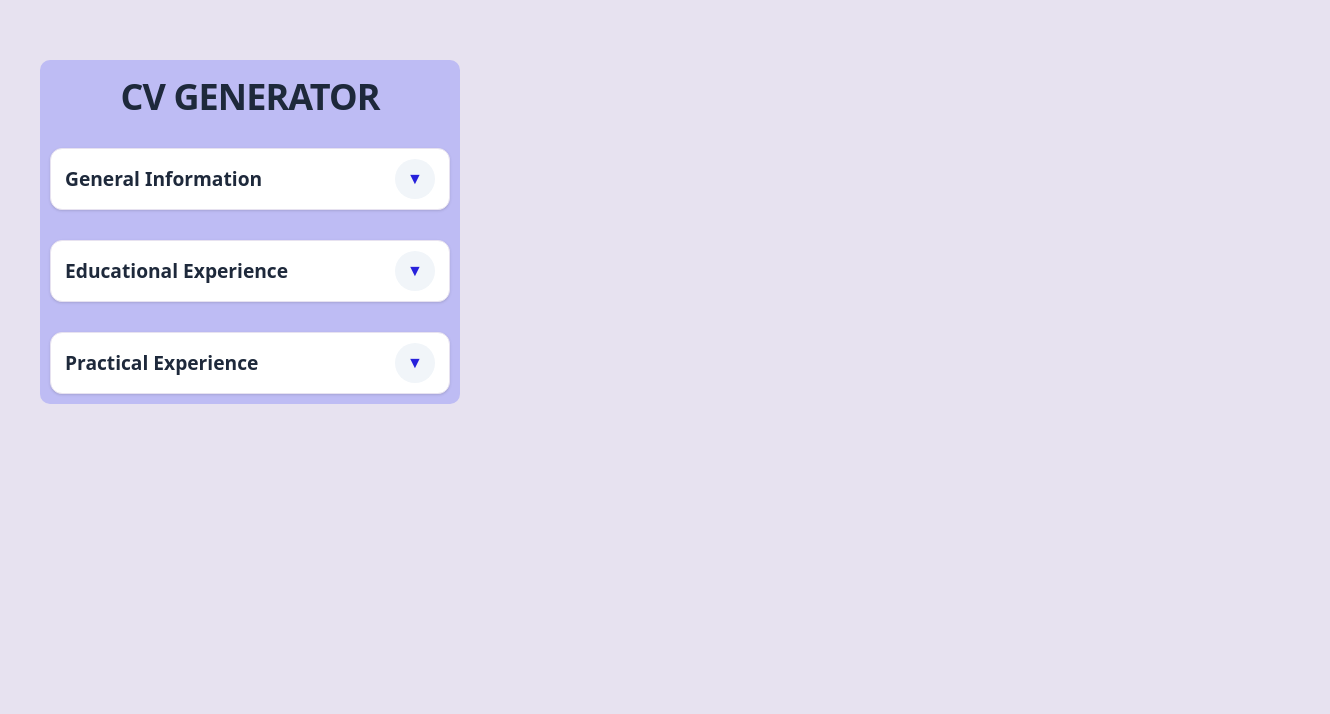
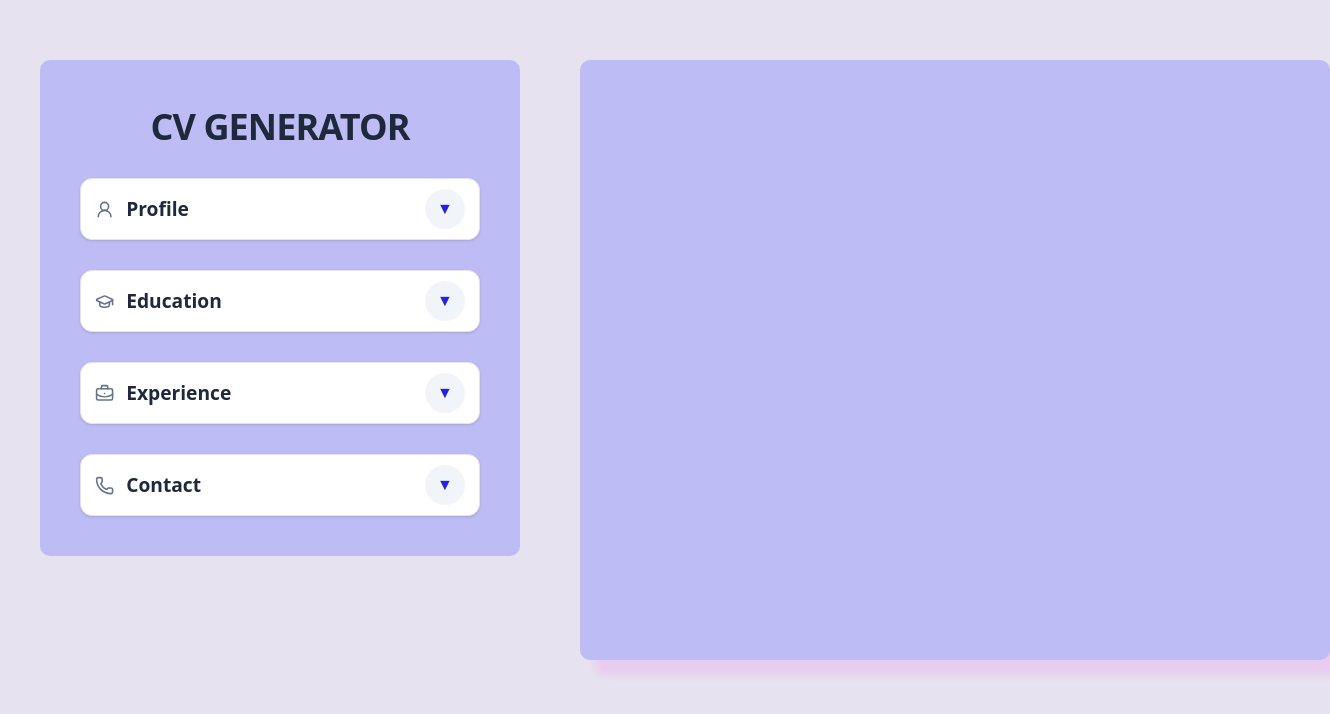
Before and after one commit to TamarGrossman12345/CV-app-TOP, a React (Vite) app: page / in a window 1280 px wide. Shown: the top 714 px of the page, 1330 px wide, since content can reach past the window. Built offline with nearby package versions, Linux system fonts and the light colour scheme.

Commit message:
finishing the general tab and starting on the preview

```diff
--- a/src/App.tsx
+++ b/src/App.tsx
@@ -1,12 +1,20 @@
 //import { useState } from 'react'
 import './styles/App.css'
 import GeneralInfo from './components/GeneralInfo'
+import CvPreview from './components/CvPreview'
 
 function App() {
+  return (
+    <div className="app-wrapper">
+      {/* צד שמאל: הטפסים */}
+      <div className="general-info-container">
+        <GeneralInfo />
+      </div>
 
-  return (
-<div className="app-wrapper">
-      <GeneralInfo />
+      {/* צד ימין: התצוגה המקדימה */}
+      <div className="cv-preview-container">
+        <CvPreview />
+      </div>
     </div>
   )
 }
--- a/src/components/Accordion.tsx
+++ b/src/components/Accordion.tsx
@@ -1,30 +1,27 @@
-import { useState } from "react";
-import InputCustom from "./InputCustom";
+import { useState, type ReactNode } from "react";
+import { type LucideIcon } from "lucide-react";
 import "../styles/Accordion.css";
 
 type AccordionProps = {
   title: string;
+  icon?: LucideIcon;
+  children: ReactNode;
 };
 
-function Accordion({ title }: AccordionProps) {
+function Accordion({ title, children, icon: Icon }: AccordionProps) {
   const [isOpen, setIsOpen] = useState(false);
 
   return (
     <div className="accordion-item">
       <div className="accordion-header" onClick={() => setIsOpen(!isOpen)}>
-        <p className="accordion-title">{title}</p>
-        <button className="accordion-toggle">
-          {isOpen ? "▲" : "▼"}
-        </button>
+        <div className="accordion-title-group">
+          {Icon && <Icon className="accordion-icon" />}
+          <p className="accordion-title">{title}</p>
+        </div>
+
+        <button className="accordion-toggle">{isOpen ? "▲" : "▼"}</button>
       </div>
-
-      {isOpen && (
-        <div className="accordion-content">
-          <InputCustom title="Full Name" placeholder="e.g. John Doe" />
-          <InputCustom title="Email" placeholder="e.g. john@example.com" />
-          {/* כאן תוסיף עוד אינפוטים בהמשך */}
-        </div>
-      )}
+      {isOpen && <div className="accordion-content">{children}</div>}
     </div>
   );
 }
--- /dev/null
+++ b/src/components/CvPreview.tsx
@@ -0,0 +1,15 @@
+import "../styles/CvPreview.css";
+
+function CvPreview() {
+
+
+    return (
+    <div className="CV-wrapper">
+
+
+
+    </div>
+    )
+}
+
+export default CvPreview
--- a/src/components/GeneralInfo.tsx
+++ b/src/components/GeneralInfo.tsx
@@ -1,14 +1,50 @@
 import Accordion from "./Accordion";
 import "../styles/GeneralInfo.css";
+import InputCustom from "./InputCustom";
+import InputDates from "./InputDates";
+import { UserRound , GraduationCap, BriefcaseBusiness, Phone} from "lucide-react";
 
 function GeneralInfo() {
   return (
-    <div className="general-info-container">
+    <div className="general-info-container ">
       <h1 className="main-title">CV GENERATOR</h1>
       <div className="cv-sections">
-        <Accordion title="General Information" />
-        <Accordion title="Educational Experience" />
-        <Accordion title="Practical Experience" />
+        <Accordion title="Profile" icon={UserRound}>
+          <InputCustom title="Full Name" placeholder="Enter Full Name" />
+          <InputCustom
+            title="Position / Title"
+            placeholder="Enter Your Position"
+          />
+          <InputCustom
+            placeholder="Enter a short career objective"
+            title="Career Objective"
+            type="textarea"
+          />
+        </Accordion>
+
+        <Accordion title="Education" icon={GraduationCap}>
+          <InputCustom title="Degree" placeholder="Enter Degree" />
+          <InputCustom
+            title="School / College"
+            placeholder="Enter School or College"
+          />
+          <InputCustom title="Location" placeholder="Enter Location" />
+          <InputDates />
+        </Accordion>
+
+        <Accordion title="Experience" icon={BriefcaseBusiness}>
+          <InputCustom title="Job Title" placeholder="Enter Job Title" />
+          <InputCustom title="Company" placeholder="Enter Company" />
+          <InputDates />
+          <InputCustom type="textarea" title="Description" placeholder="Enter Job Description" />
+        </Accordion>
+
+        <Accordion title="Contact" icon={Phone}>
+          <InputCustom title="Phone Number" placeholder="Enter Your Phone Number" />
+          <InputCustom title="Email" placeholder="Enter Your Email" />
+          <InputCustom title="Location" placeholder="Enter Your Email" />
+          <InputCustom title="Linkedin URL" placeholder="Enter Your Linkedin Profile URL" />
+        </Accordion>
       </div>
     </div>
   );
--- a/src/components/InputCustom.tsx
+++ b/src/components/InputCustom.tsx
@@ -3,9 +3,22 @@ import "../styles/InputCustom.css";
 interface InputCustomProps {
   title: string;
   placeholder: string;
+  type?: string;
 }
 
-function InputCustom({ title, placeholder }: InputCustomProps) {
+function InputCustom({ title, placeholder, type }: InputCustomProps) {
+
+  if (type === "textarea") {
+    return (
+      <div className="input-group">
+        <label className="input-label">{title}</label>
+        <textarea
+        className="custom-input"
+        placeholder={placeholder}
+        ></textarea>
+      </div>
+    )
+  }
   return (
     <div className="input-group">
       <label className="input-label">{title}</label>
--- /dev/null
+++ b/src/components/InputDates.tsx
@@ -0,0 +1,22 @@
+import "../styles/InputDates.css";
+
+function InputDates() {
+  return (
+    <div className="dates-row">
+
+      <div className="single-date-group">
+        <label className="input-label">Start Date</label>
+        <input className="custom-input" type="text" placeholder="MM/YY" />
+      </div>
+
+
+      <div className="single-date-group">
+        <label className="input-label">End Date</label>
+        <input className="custom-input" type="text" placeholder="MM/YY" />
+      </div>
+
+    </div>
+  );
+}
+
+export default InputDates;
```
